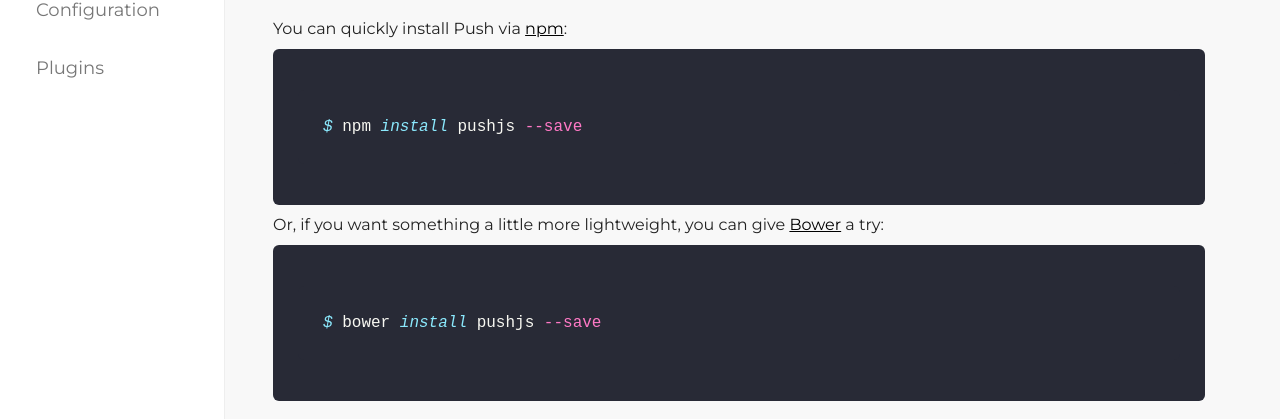
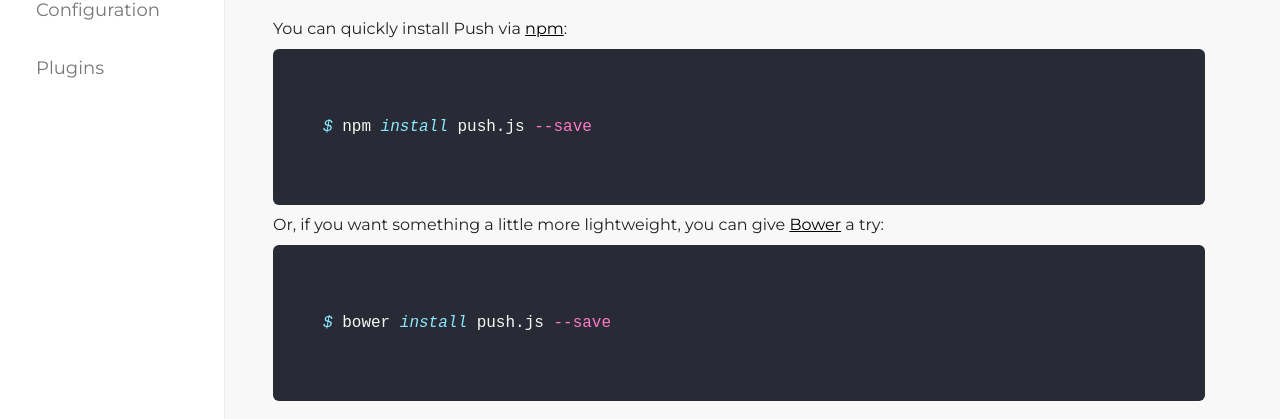
Before and after one commit to Nickersoft/push.js, a Jekyll site: the page built from docs/introduction.md, in a window 1280 px wide and 1192 px high. Shown: the part 323-742 px from the top of the window. Built offline with Jekyll 4.4.1, drawn with Linux system fonts in a browser that asks for light colours.

Commit message:
Fixed package name

````diff
--- a/docs/introduction.md
+++ b/docs/introduction.md
@@ -14,11 +14,11 @@
 You can quickly install Push via [npm](http://npmjs.com):
 
 ```bash
-$ npm install pushjs --save
+$ npm install push.js --save
 ```
 
 Or, if you want something a little more lightweight, you can give [Bower](http://bower.io) a try:
 
 ```bash
-$ bower install pushjs --save
+$ bower install push.js --save
 ```
````
